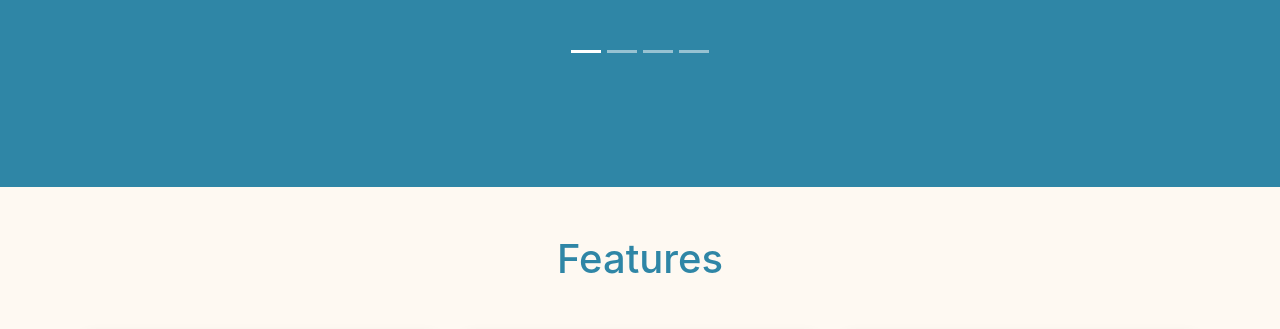
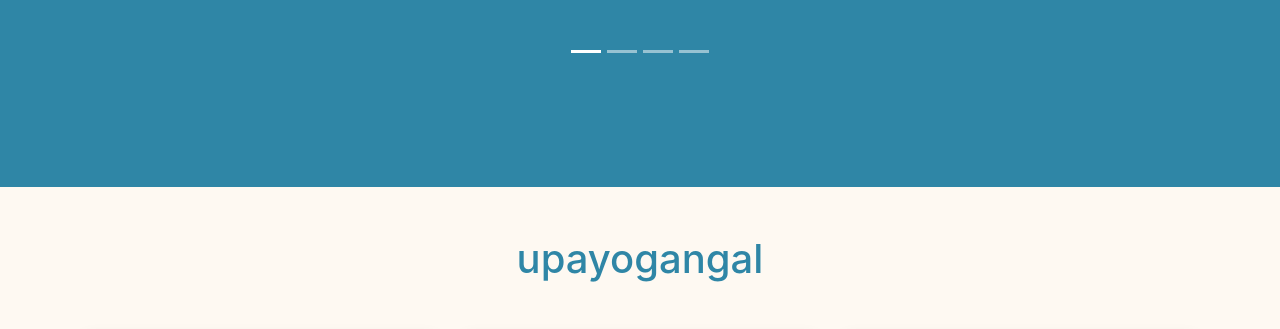
Before and after one commit to harikrishnan-03/DevOpsSec-HealthBuddy, a Django app: page / in a window 1280 px wide. Shown: the part 543-872 px from the top of the page. Run offline with Django 3.2, Linux system fonts and the light colour scheme; some libraries are stand-ins or nearby versions.

Commit message:
Update HomePage.html

```diff
--- a/healthbuddy/healthbuddy_app/templates/HomePage.html
+++ b/healthbuddy/healthbuddy_app/templates/HomePage.html
@@ -88,7 +88,7 @@
       </div>
     </section>
     <section class="sectionAbout mb-5" id="about">
-      <h1 class="pt-5" style="text-align: center">Features</h1>
+      <h1 class="pt-5" style="text-align: center">upayogangal</h1>
       <div class="container mt-5">
         <div class="row">
           <div class="col-md-4">
```
